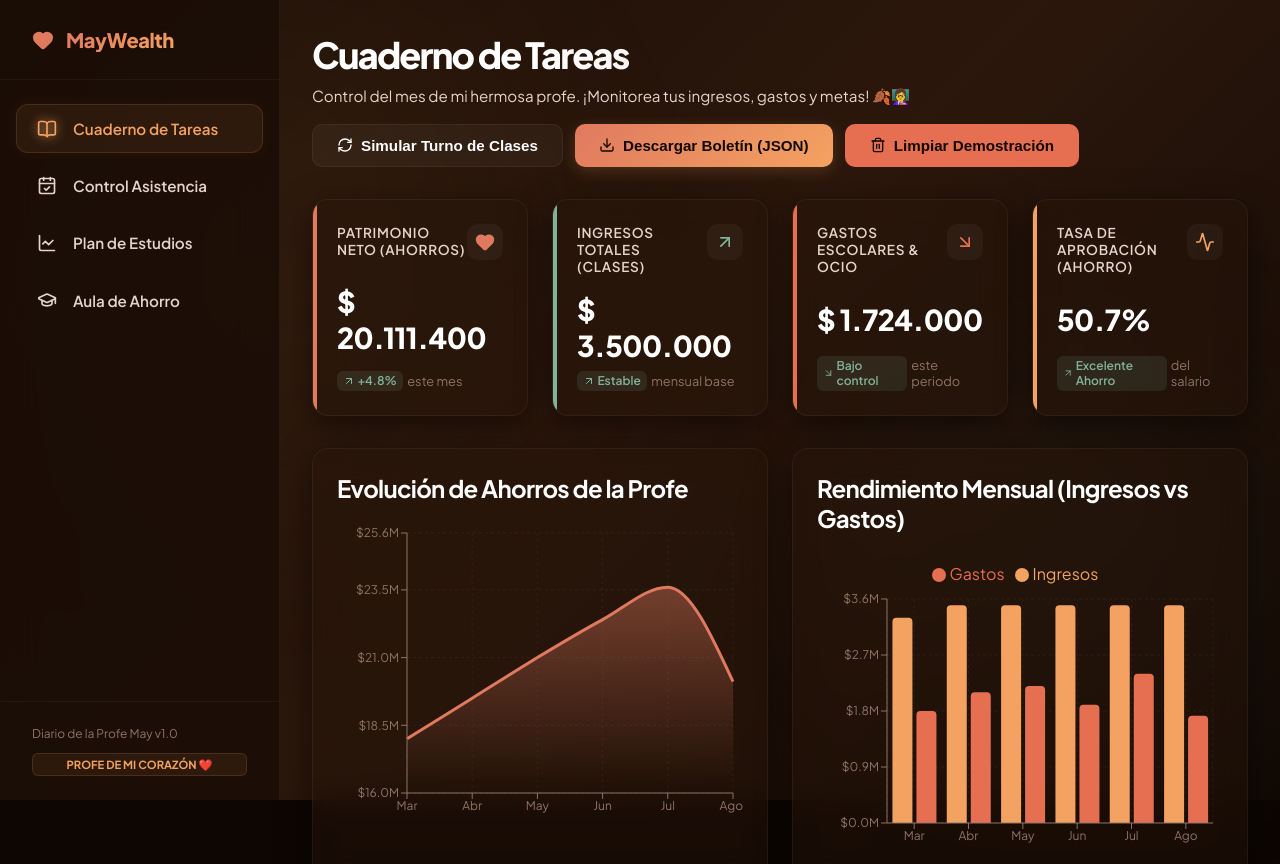
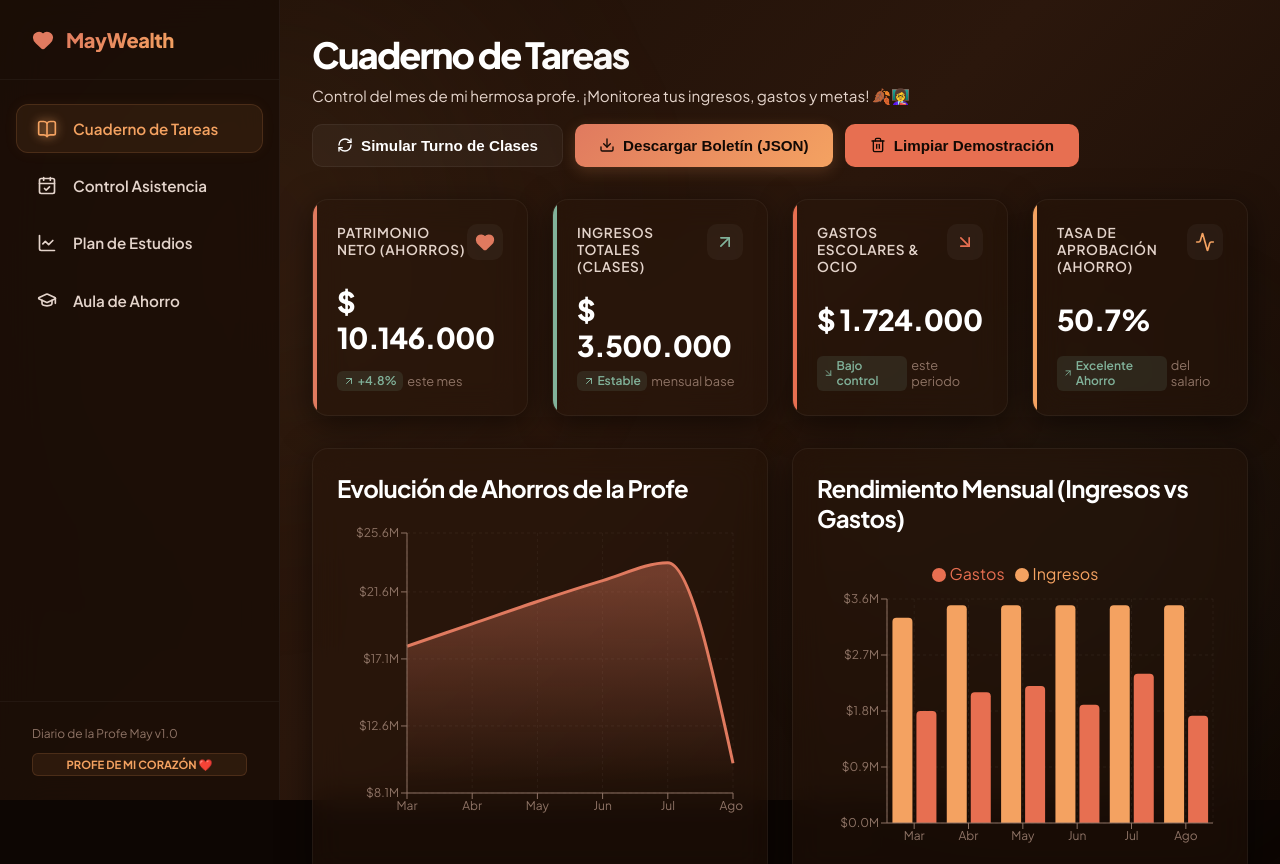
Before and after one commit to juanitosay04/Control-Gastos-May-Hermosa, a React (Vite) app: page / in a window 1280 px wide. Shown: the top 864 px of the page. Built offline with nearby package versions, Linux system fonts and the light colour scheme.

Commit message:
Fix: Remove mock bank balance and compute Net Worth dynamically from real inputs

```diff
--- a/src/components/Dashboard.jsx
+++ b/src/components/Dashboard.jsx
@@ -37,8 +37,7 @@ export default function Dashboard({
   // Calculations
   const totalExpenses = expenses.reduce((sum, exp) => sum + exp.amount, 0);
   const totalInvestments = investments.reduce((sum, inv) => sum + (inv.shares * inv.currentPrice), 0);
-  const bankSavings = 12000000; // Mock cash in bank (COP)
-  const netWorth = bankSavings + totalInvestments - (totalExpenses * 0.15); // Liabilities
+  const netWorth = (income - totalExpenses) + totalInvestments;
 
   const savingsAmount = income - totalExpenses;
   const savingsRate = income > 0 ? ((savingsAmount / income) * 100).toFixed(1) : 0;
```
